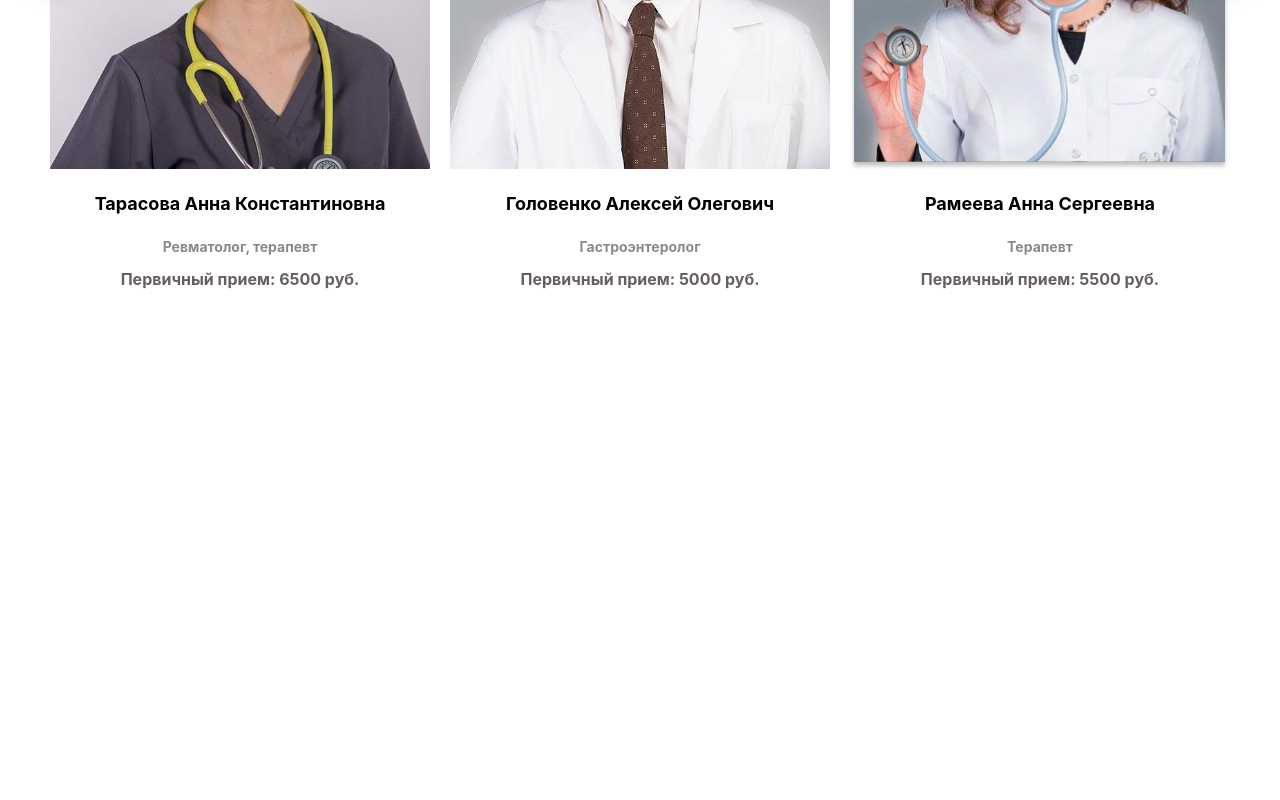
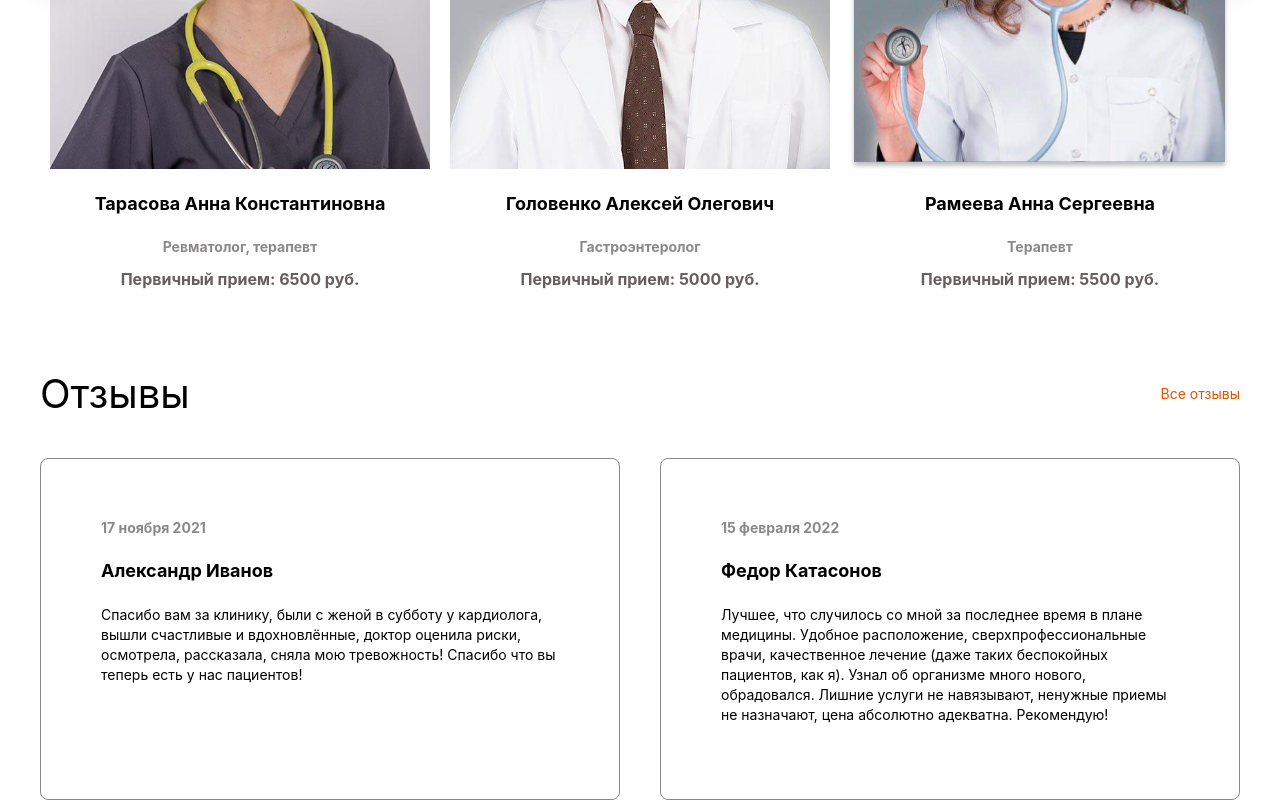
Before and after one commit to Liaisan829/rassvet_clinic_app, a Next.js app: page / in a window 1280 px wide. Shown: the part 1656-2456 px from the top of the page. Before the commit the page ends 1945 px from the top, so only its background shows below. Built offline with nearby package versions, Linux system fonts and the light colour scheme.

Commit message:
added reviews component

```diff
--- a/components/Card/Card.module.scss
+++ b/components/Card/CardReview/CardReview.module.scss
@@ -3,22 +3,20 @@
 .section {
   display: flex;
   flex-direction: column;
-  justify-content: center;
-  &__info {
-    margin: 0 auto;
-    text-align: center;
-  }
+  border: 1px solid $c-gray;
+  border-radius: 8px;
+  padding: 60px;
+  width: 580px;
   h4 {
     @include bold-text;
   }
   p {
     @include regular-text;
+    line-height: 20px;
+  }
+  h6 {
+    @include regular-text;
     font-weight: bold;
     color: $c-gray;
   }
-  h6 {
-    @include small-text;
-    font-weight: bold;
-    color: $c-dark-gray;
-  }
 }
--- /dev/null
+++ b/components/Card/CardReview/CardReview.tsx
@@ -0,0 +1,23 @@
+import { FC } from "react";
+import styles from "./CardReview.module.scss";
+
+interface CardProps {
+    date: string
+    fullName: string,
+    text: string
+}
+
+export const CardReview: FC<CardProps> = (props) => {
+
+    return (
+        <>
+            <div className={styles.section}>
+                <div className={styles.section__info}>
+                    <h6>{props.date}</h6>
+                    <h4>{props.fullName}</h4>
+                    <p>{props.text}</p>
+                </div>
+            </div>
+        </>
+    );
+};
--- /dev/null
+++ b/components/Card/CardSlider/CardSlider.module.scss
@@ -0,0 +1,24 @@
+@import "../../../styles/mixins";
+
+.section {
+  display: flex;
+  flex-direction: column;
+  justify-content: center;
+  &__info {
+    margin: 0 auto;
+    text-align: center;
+  }
+  h4 {
+    @include bold-text;
+  }
+  p {
+    @include regular-text;
+    font-weight: bold;
+    color: $c-gray;
+  }
+  h6 {
+    @include small-text;
+    font-weight: bold;
+    color: $c-dark-gray;
+  }
+}
--- a/components/Card/Card.tsx
+++ b/components/Card/CardSlider/CardSlider.tsx
@@ -1,6 +1,6 @@
 import { FC } from "react";
 import Image from "next/image";
-import styles from "./Card.module.scss";
+import styles from "./CardSlider.module.scss";
 
 interface CardProps {
     img: any,
@@ -9,7 +9,7 @@ interface CardProps {
     price: string
 }
 
-export const Card: FC<CardProps> = (props) => {
+export const CardSlider: FC<CardProps> = (props) => {
 
     return (
         <>
--- a/components/ClinicCard/ClinicCard.module.scss
+++ b/components/Card/ClinicCard/ClinicCard.module.scss
@@ -1,4 +1,4 @@
-@import "../../styles/mixins";
+@import "../../../styles/mixins";
 
 .card{
   border: 1px solid $c-light-gray;
--- a/components/DoctorsSlider/DoctorsSlider.tsx
+++ b/components/DoctorsSlider/DoctorsSlider.tsx
@@ -1,7 +1,7 @@
 import {Swiper, SwiperSlide} from "swiper/react";
 import SwiperCore, {Navigation, Lazy} from "swiper";
 import Image from "next/image";
-import {Card} from "../Card/Card";
+import {CardSlider} from "../Card/CardSlider/CardSlider";
 import prevArrow from '../../public/slider/prev-arrow.svg';
 import nextArrow from '../../public/slider/next-arrow.svg';
 import doc1 from '../../public/doctorsSlider/doc1.svg';
@@ -40,7 +40,7 @@ export const DoctorsSlider = () => {
                     onSwiper={(swiper) => console.log(swiper)}
                 >
                     <SwiperSlide>
-                        <Card
+                        <CardSlider
                             img={doc1}
                             fullName={"Тарасова Анна Константиновна"}
                             speciality={"Ревматолог, терапевт"}
@@ -48,7 +48,7 @@ export const DoctorsSlider = () => {
                         />
                     </SwiperSlide>
                     <SwiperSlide>
-                        <Card
+                        <CardSlider
                             img={doc2}
                             fullName={"Головенко Алексей Олегович"}
                             speciality={"Гастроэнтеролог"}
@@ -56,7 +56,7 @@ export const DoctorsSlider = () => {
                         />
                     </SwiperSlide>
                     <SwiperSlide>
-                        <Card
+                        <CardSlider
                             img={doc3}
                             fullName={"Рамеева Анна Сергеевна"}
                             speciality={"Терапевт"}
@@ -64,7 +64,7 @@ export const DoctorsSlider = () => {
                         />
                     </SwiperSlide>
                     <SwiperSlide>
-                        <Card
+                        <CardSlider
                             img={doc4}
                             fullName={"Охотин Андрей Николаевич"}
                             speciality={"Стоматолог"}
@@ -72,7 +72,7 @@ export const DoctorsSlider = () => {
                         />
                     </SwiperSlide>
                     <SwiperSlide>
-                        <Card
+                        <CardSlider
                             img={doc5}
                             fullName={"Наумова Наталья Андреевна"}
                             speciality={"Кардиолог"}
@@ -80,7 +80,7 @@ export const DoctorsSlider = () => {
                         />
                     </SwiperSlide>
                     <SwiperSlide>
-                        <Card
+                        <CardSlider
                             img={doc6}
                             fullName={"Латышев Александр Васильевич"}
                             speciality={"Хирург"}
--- a/components/Slider/Slider.tsx
+++ b/components/Slider/Slider.tsx
@@ -1,5 +1,5 @@
 import {Swiper, SwiperSlide} from "swiper/react";
-import SwiperCore, {Navigation, Lazy, Autoplay} from "swiper";
+import SwiperCore, {Navigation, Autoplay} from "swiper";
 
 export const Slider = () => {
 
--- a/pages/adultClinic.tsx
+++ b/pages/adultClinic.tsx
@@ -1,5 +1,5 @@
 import {BaseLayout} from "../components/BaseLayout/BaseLayout";
-import {ClinicCard} from "../components/ClinicCard/ClinicCard";
+import {ClinicCard} from "../components/Card/ClinicCard/ClinicCard";
 
 import therapy from "../public/adultClinic/therapy.svg";
 import cardiology from "../public/adultClinic/cardiology.svg";
@@ -10,7 +10,7 @@ import revmatology from "../public/adultClinic/revmatology.svg";
 import ultrasound from "../public/adultClinic/ultrasound.svg";
 import endoscopia from "../public/adultClinic/endoscopia.svg";
 
-import styles from "../styles/adultClinic.module.scss";
+import styles from "../styles/pagesStyles/adultClinic.module.scss";
 
 const AdultClinic = () => {
 
--- a/pages/index.tsx
+++ b/pages/index.tsx
@@ -5,8 +5,9 @@ import Image from "next/image";
 import heart from '../public/heart.svg';
 import sun from '../public/sun.svg';
 import doctorLogo from '../public/doctorLogo.svg';
-import styles from '../styles/indexPageStyles.module.scss';
+import styles from '../styles/pagesStyles/indexPageStyles.module.scss';
 import {DoctorsSlider} from "../components/DoctorsSlider/DoctorsSlider";
+import {CardReview} from "../components/Card/CardReview/CardReview";
 
 const MainPage = () => {
     return (
@@ -58,6 +59,25 @@ const MainPage = () => {
                 </section>
 
                 <DoctorsSlider/>
+
+                <section className={styles.reviews}>
+                    <div className={styles.reviews__title}>
+                        <h1>Отзывы</h1>
+                        <p>Все отзывы</p>
+                    </div>
+                    <div className={styles.reviews__item}>
+                        <CardReview
+                            date={"17 ноября  2021"}
+                            fullName={"Александр Иванов"}
+                            text={"Спасибо вам за клинику, были с женой в субботу у кардиолога, вышли счастливые и вдохновлённые, доктор оценила риски, осмотрела, рассказала, сняла мою тревожность! Спасибо что вы теперь есть у нас пациентов!"}
+                        />
+                        <CardReview
+                            date={"15 февраля  2022"}
+                            fullName={"Федор Катасонов"}
+                            text={"Лучшее, что случилось со мной за последнее время в плане медицины. Удобное расположение, сверхпрофессиональные врачи, качественное лечение (даже таких беспокойных пациентов, как я). Узнал об организме много нового, обрадовался. Лишние услуги не навязывают, ненужные приемы не назначают, цена абсолютно адекватна. Рекомендую!"}
+                        />
+                    </div>
+                </section>
             </BaseLayout>
         </>
     )
--- a/styles/adultClinic.module.scss
+++ b/styles/pagesStyles/adultClinic.module.scss
@@ -1,4 +1,4 @@
-@import "./mixins";
+@import "../mixins";
 
 .clinic{
 
--- a/styles/indexPageStyles.module.scss
+++ b/styles/pagesStyles/indexPageStyles.module.scss
@@ -1,4 +1,4 @@
-@import "mixins";
+@import "styles/mixins";
 
 .healthCare {
   background: $c-light-gray;
@@ -30,3 +30,22 @@
     flex-direction: column;
   }
 }
+
+.reviews {
+  margin-top: 40px;
+  p {
+    @include regular-text;
+    color: $c-orange;
+  }
+  &__title {
+    display: flex;
+    flex-direction: row;
+    align-items: center;
+    justify-content: space-between;
+  }
+  &__item {
+    display: flex;
+    flex-direction: row;
+    justify-content: space-between;
+  }
+}
```
Also changed, not shown: components/Card/ClinicCard/ClinicCard.tsx (renamed from components/ClinicCard/ClinicCard.tsx).
